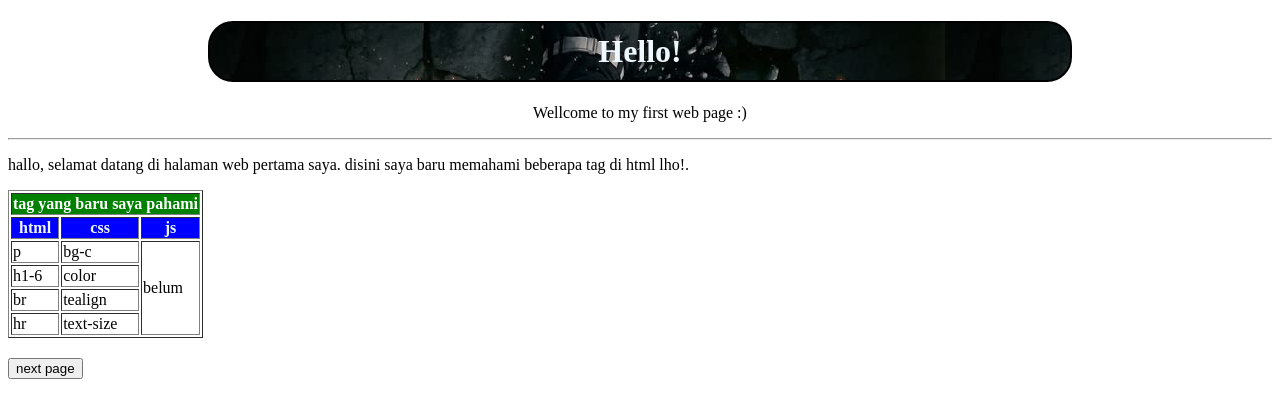
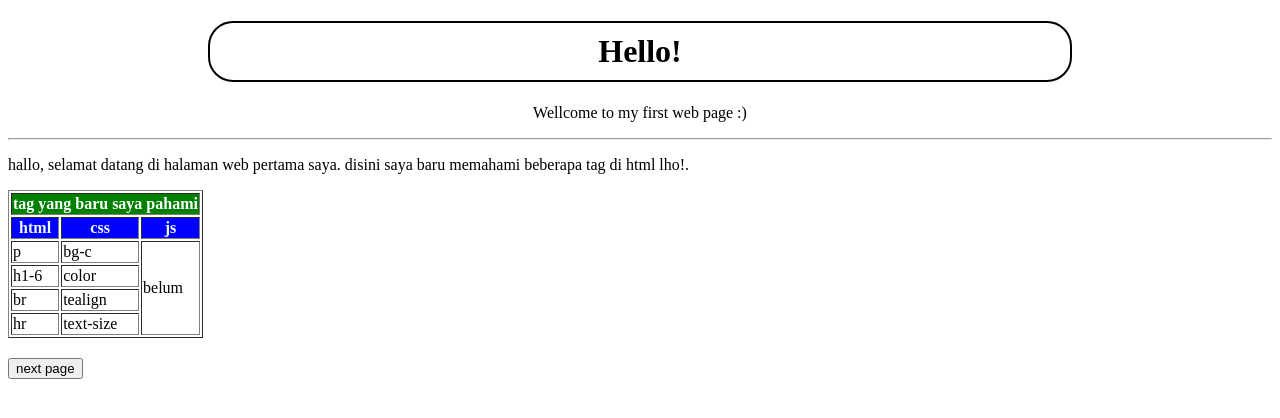
Before and after one commit to whileonabed/myweb-learning-page, a plain HTML site: page index.html in a window 1280 px wide. Drawn offline with Linux system fonts and the light colour scheme.

Commit message:
Update index.html

```diff
--- a/index.html
+++ b/index.html
@@ -15,8 +15,6 @@
             padding: 10px;
             margin-left: 200px;
             margin-right: 200px;
-            background-image: url(img/bghd.jpeg);
-            color: aliceblue;
         }
 
         .p {
```
